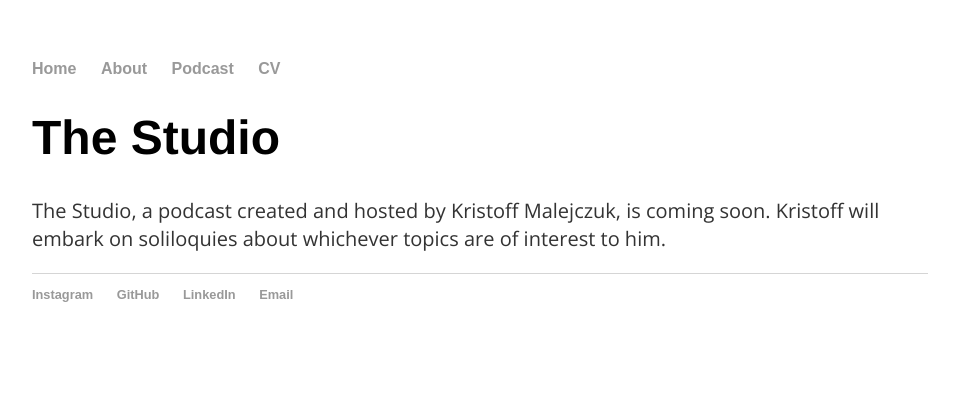
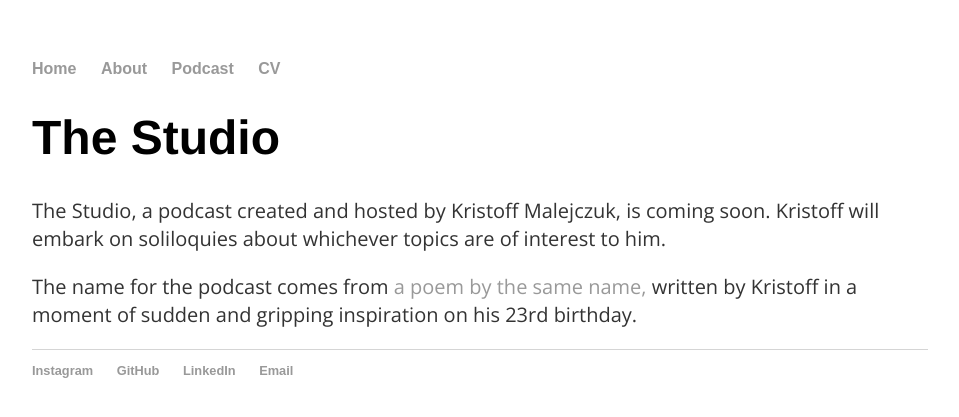
Before and after one commit to malejczuk/malejczuk.github.io, a Jekyll site: the page built from podcast/index.html, in a window 1280 px wide. Shown: the top 417 px of the page, without its empty margins (160-1119 px from the left). Built offline with Jekyll 4.4.1, drawn with Linux system fonts in a browser that asks for light colours.

Commit message:
added reference to poem

```diff
--- a/podcast/index.html
+++ b/podcast/index.html
@@ -3,6 +3,5 @@ layout: default
 title: The Studio
 ---
 <h1>{{ page.title }}</h1>
-<!--<ul class="about">-->
-    <p>The Studio, a podcast created and hosted by Kristoff Malejczuk, is coming soon. Kristoff will embark on soliloquies about whichever topics are of interest to him.</p>
-<!--</ul>-->
+<p>The Studio, a podcast created and hosted by Kristoff Malejczuk, is coming soon. Kristoff will embark on soliloquies about whichever topics are of interest to him.</p>
+<p>The name for the podcast comes from <a href="https://github.com/malejczuk/poetry/blob/master/theStudio/theStudio.pdf">a poem by the same name,</a> written by Kristoff in a moment of sudden and gripping inspiration on his 23rd birthday.</p>
```
